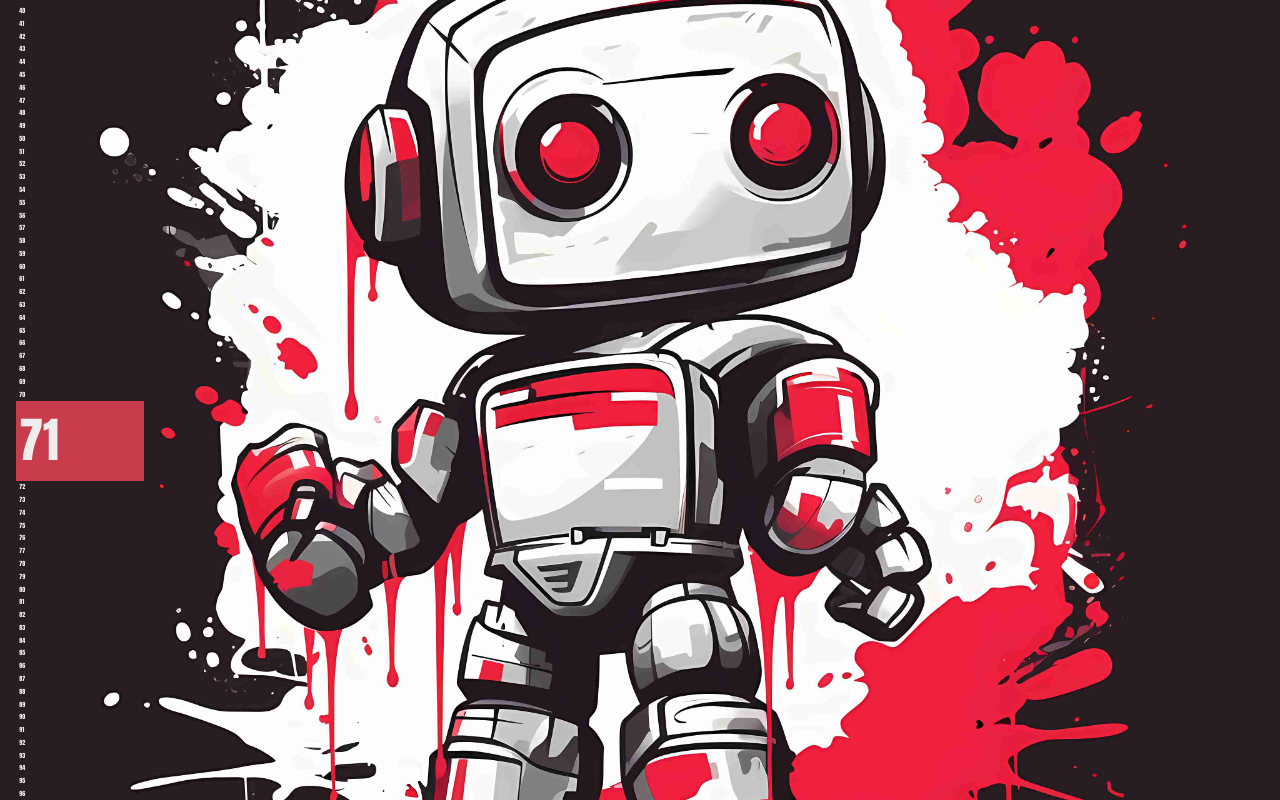
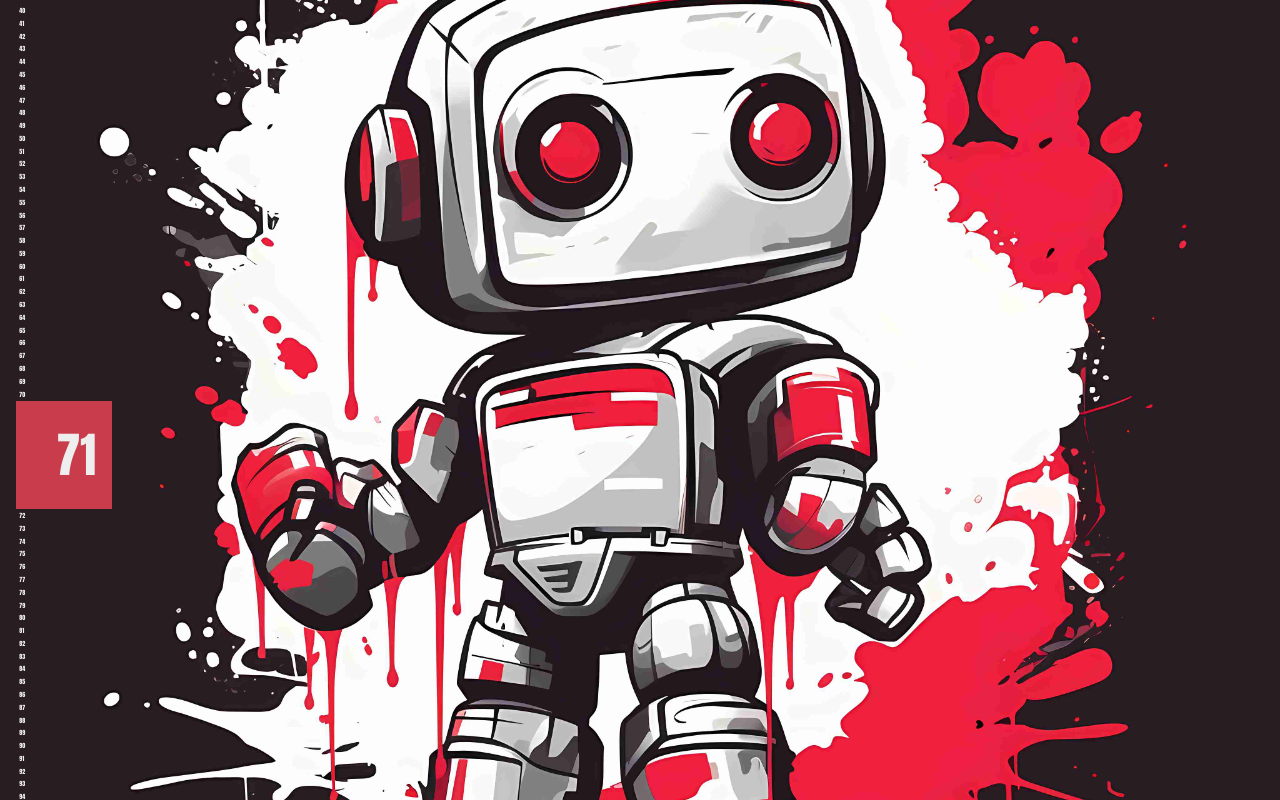
Before and after one commit to srobinson/alphab.io, an Astro site: page / in a window 1280 px wide. In both pictures the pointer is over the element 24 px from the left and 910 px from the top of the page. Shown: the part 510-1310 px from the top of the page. Built offline with nearby package versions, Linux system fonts and the light colour scheme; Astro itself is replaced by a stand-in of ours.

Commit message:
update homepage design

```diff
--- a/src/layouts/Layout.astro
+++ b/src/layouts/Layout.astro
@@ -158,7 +158,7 @@ const { title } = Astro.props;
 		/* transition: width ease-in-out 0.25s; */
 	}
 	#icons:hover {
-		width: 8rem;
+		width: 6rem;
 	}
 
 	#icons li {
@@ -175,6 +175,8 @@ const { title } = Astro.props;
 	#icons li a:hover {
 		background: #c93c4c;
 		font-size: 3rem;
+		padding: 1rem;
+		text-align: right;
 	}
 
 	#bg {
```
